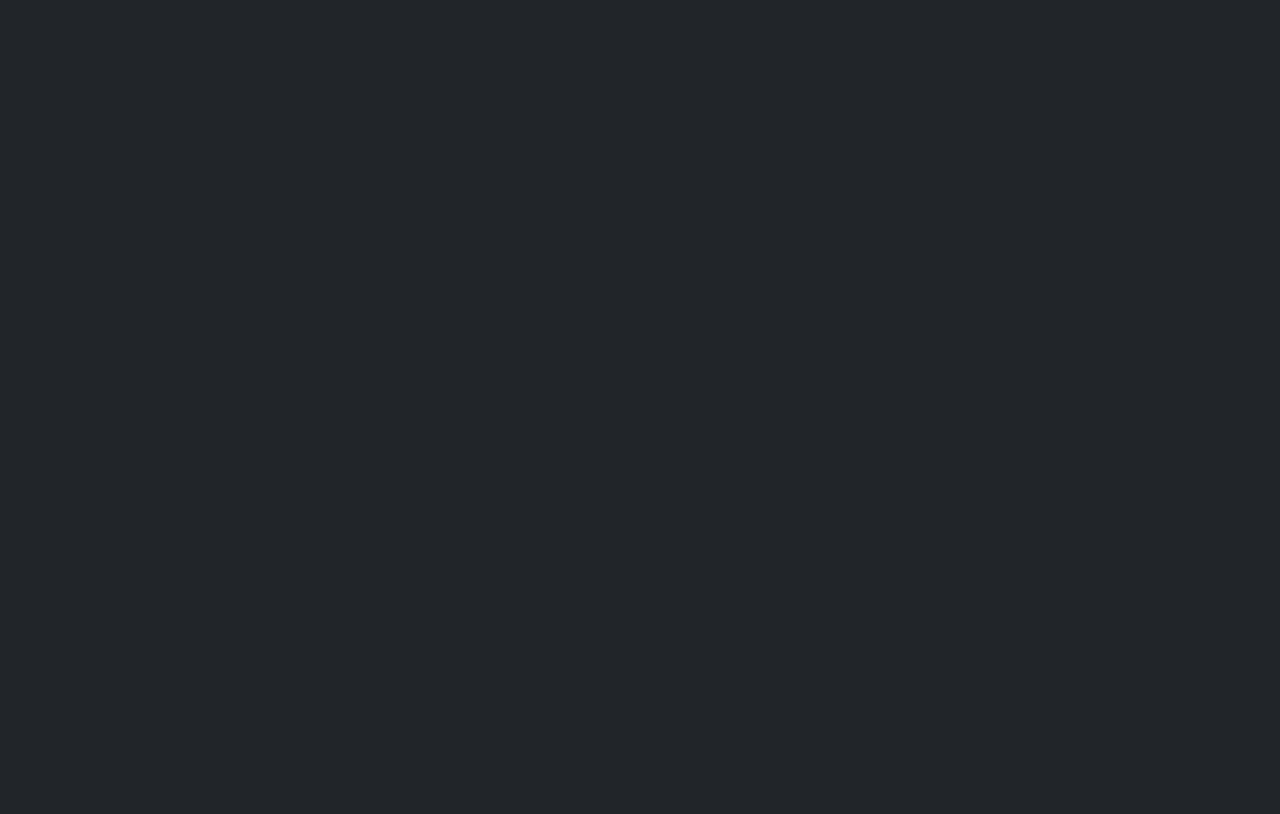
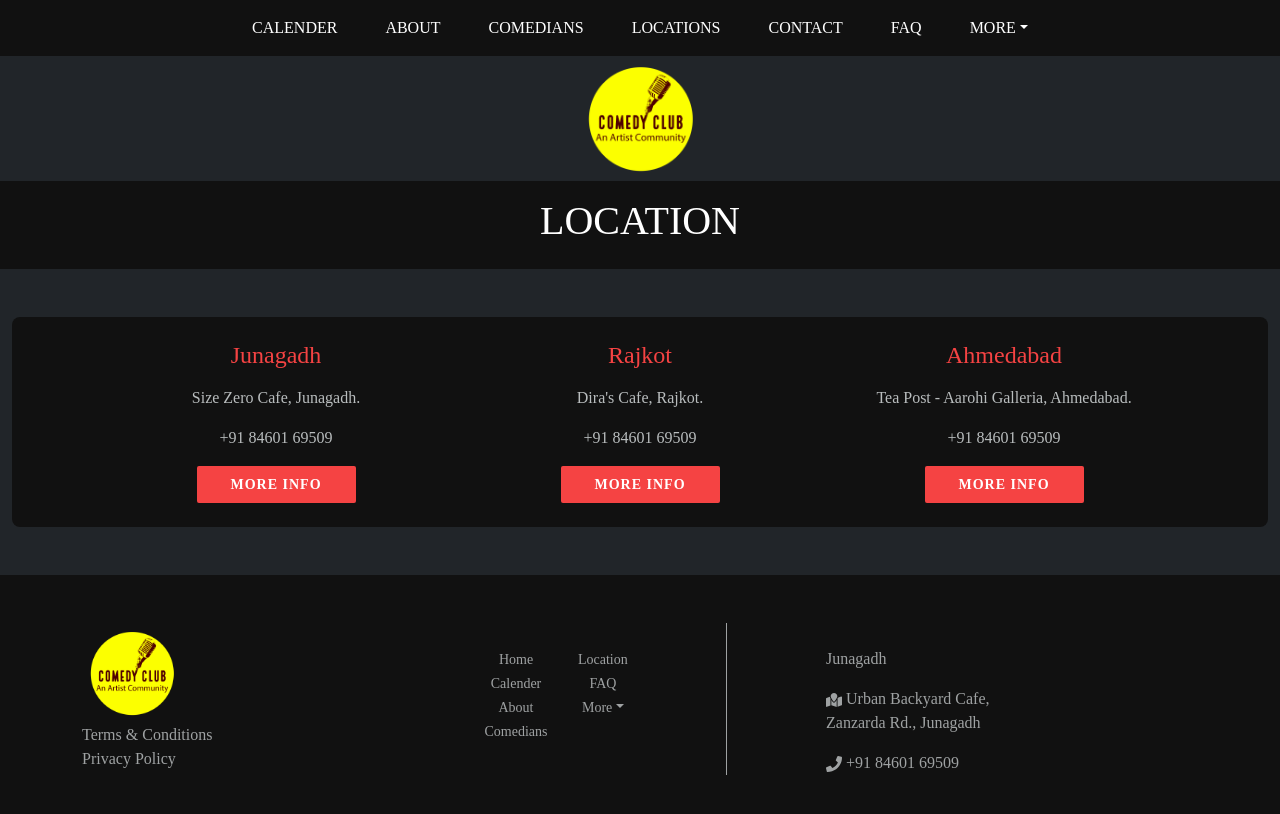
Before and after one commit to Darshit-parzival/Project-MCA-Sem-2, a React (Vite) app in the folder frontend/: page /location in a window 1280 px wide. Before the commit this address had no page. Shown: the top 814 px of the page. Built offline with nearby package versions, Linux system fonts and the light colour scheme.

Commit message:
doing location

```diff
--- a/frontend/src/Urls.tsx
+++ b/frontend/src/Urls.tsx
@@ -3,15 +3,17 @@ import Index from './pages/public/Index'
 import Calender from './pages/public/Calender'
 import About from './pages/public/About'
 import Comedians from './pages/public/Comedians'
+import Location from './pages/public/Location'
 
 function Urls() {
 
   return (
     <>
     <Routes>
-      <Route path='/calender' element={<Calender />} />
+      <Route path='/location' element={<Location />} />
       <Route path='/comedians' element={<Comedians />} />
       <Route path='/about' element={<About />} />
+      <Route path='/calender' element={<Calender />} />
       <Route path='/' element={<Index />} />
     </Routes>
     </>
--- a/frontend/src/pages/includes/assets/css/comedians.css
+++ b/frontend/src/pages/includes/assets/css/comedians.css
@@ -6,7 +6,6 @@
     letter-spacing: 1px;
     border-radius: 2px;
     text-align: center;
-    margin-left: 25px;
     height: auto !important;
 }
 .btn-card:hover{
@@ -14,4 +13,10 @@
 }
 .card-body{
     padding: 0 !important;
+    margin-left: 10px;
 }
+.img-fluid{
+    height: 200px;
+    width: 100% !important;
+    object-fit: cover;
+}
--- /dev/null
+++ b/frontend/src/pages/includes/assets/css/location.css
@@ -0,0 +1,7 @@
+.lochead {
+    color: #f54343;
+}
+
+.locdes {
+    color: #b9bdbe;
+}
--- a/frontend/src/pages/includes/components/Header.tsx
+++ b/frontend/src/pages/includes/components/Header.tsx
@@ -55,7 +55,7 @@ const Header = () => {
               <li className="nav-item mx-3">
                 <Link
                   className="nav-link active text-uppercase font-weight-bold"
-                  to="#"
+                  to="/location"
                 >
                   LOCATIONS
                 </Link>
--- a/frontend/src/pages/public/Comedians.tsx
+++ b/frontend/src/pages/public/Comedians.tsx
@@ -59,9 +59,6 @@ const Comedians = () => {
                           repellat distinctio ad vero accusamus blanditiis, sunt
                           minus cumque illo.
                         </p>
-                        <button type="submit" className="btn-card">
-                          Book SHow
-                        </button>
                       </div>
                     </div>
                   </div>
@@ -88,9 +85,6 @@ const Comedians = () => {
                           vel quia, dolorum architecto laboriosam dolor dicta
                           fuga.
                         </p>
-                        <button type="submit" className="btn-card">
-                          Book SHow
-                        </button>
                       </div>
                     </div>
                   </div>
--- /dev/null
+++ b/frontend/src/pages/public/Location.tsx
@@ -0,0 +1,63 @@
+import Footer from "../includes/components/Footer";
+import Header from "../includes/components/Header";
+import "../includes/assets/css/location.css";
+
+const Location = () => {
+  return (
+    <div>
+      <Header />
+      <div
+        className="text-center w-100 p-3"
+        style={{ backgroundColor: "rgb(17,17,17)" }}
+      >
+        <p className="h1">LOCATION</p>
+      </div>
+      <div className="container-fluid">
+        <div className="row about-section">
+          <div className="col">
+            <div
+              className=" description-box p-4 mt-5 mb-5"
+              style={{ backgroundColor: "rgb(17,17,17)", marginTop: "10px" }}
+            >
+              <div className="container d-flex justify-content-center">
+                <div className="text-center col-sm-4">
+                  <p className="h4 lochead">Junagadh</p>
+                  <div className="mt-3 locdes">
+                    Size Zero Cafe, Junagadh.
+                    <p className="locdes mt-3">+91 84601 69509</p>
+                    <button type="submit" className="btn-card">
+                      More Info
+                    </button>
+                  </div>
+                </div>
+                <div className="text-center col-sm-4">
+                  <p className="h4 lochead">Rajkot</p>
+                  <div className="mt-3 locdes">
+                    Dira's Cafe, Rajkot.
+                    <p className="locdes mt-3">+91 84601 69509</p>
+                    <button type="submit" className="btn-card">
+                      More Info
+                    </button>
+                  </div>
+                </div>
+                <div className="text-center col-sm-4">
+                  <p className="h4 lochead">Ahmedabad</p>
+                  <div className="mt-3 locdes">
+                    Tea Post - Aarohi Galleria, Ahmedabad.
+                    <p className="locdes mt-3">+91 84601 69509</p>
+                    <button type="submit" className="btn-card">
+                      More Info
+                    </button>
+                  </div>
+                </div>
+              </div>
+            </div>
+          </div>
+        </div>
+      </div>
+      <Footer />
+    </div>
+  );
+};
+
+export default Location;
```
